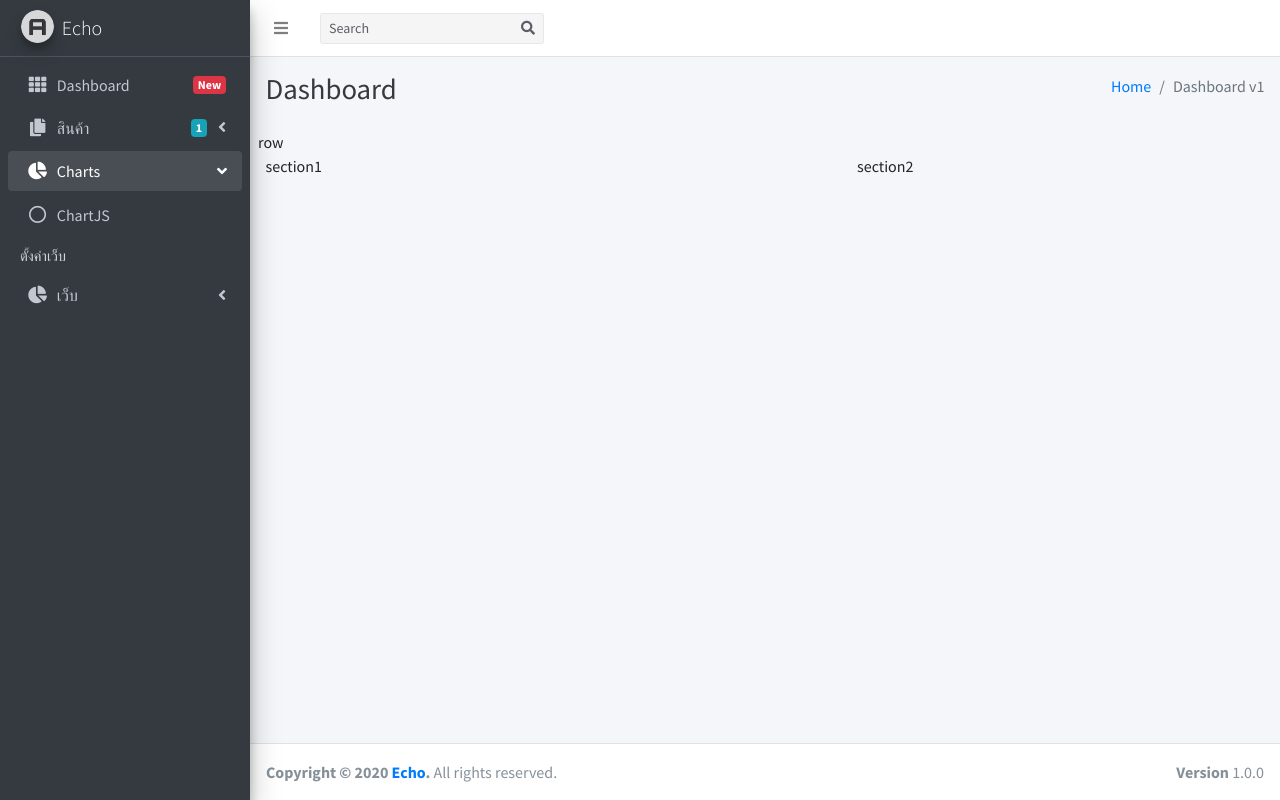
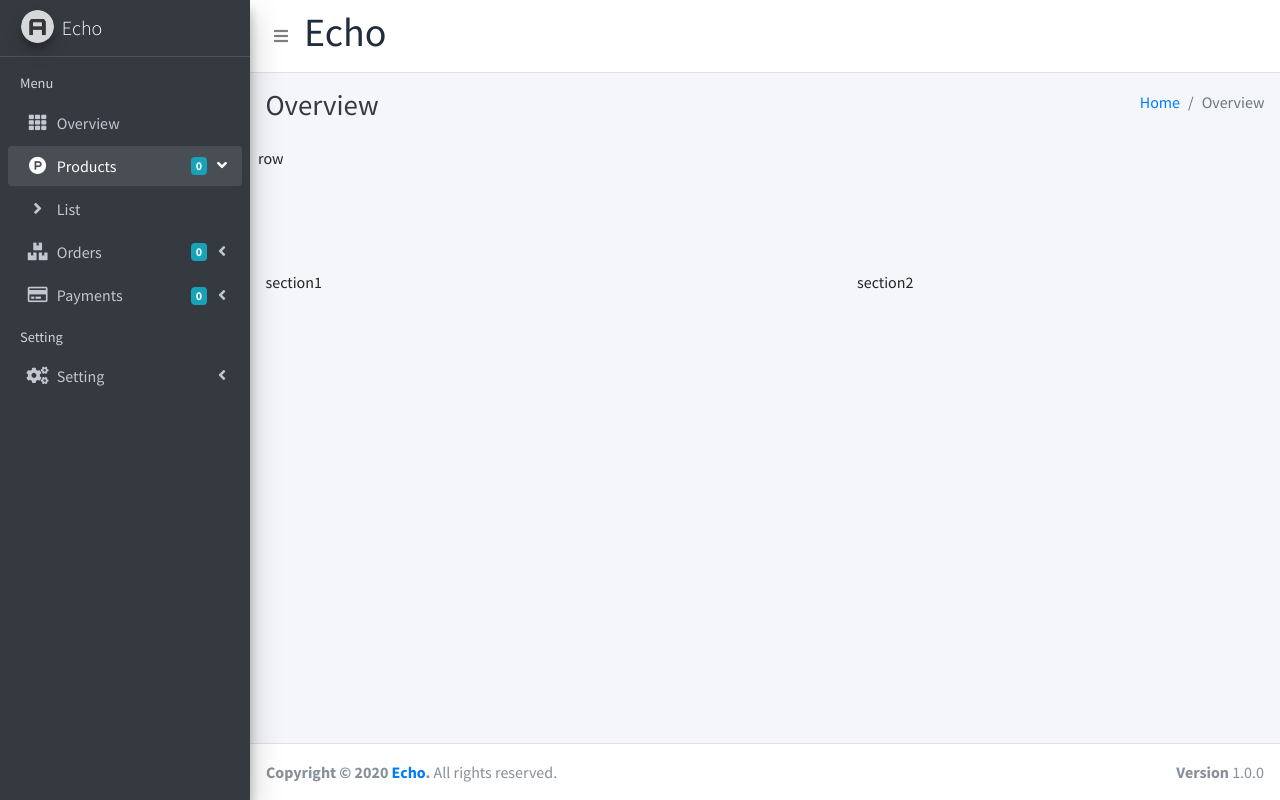
Before and after one commit to apisit19122/echo, a PHP site: page / in a window 1280 px wide, after a click that opens the changed part. Run offline with PHP 8.4, Linux system fonts and the light colour scheme; some libraries are stand-ins or nearby versions.

Commit message:
เพิ่มระบบ เพิ่มสินค้า

```diff
--- a/pages/content.php
+++ b/content.php
@@ -5,12 +5,12 @@
         <div class="container-fluid">
             <div class="row mb-2">
                 <div class="col-sm-6">
-                    <h1 class="m-0 text-dark">Dashboard</h1>
+                    <h1 class="m-0 text-dark">Overview</h1>
                 </div>
                 <div class="col-sm-6">
                     <ol class="breadcrumb float-sm-right">
                         <li class="breadcrumb-item"><a href="#">Home</a></li>
-                        <li class="breadcrumb-item active">Dashboard v1</li>
+                        <li class="breadcrumb-item active">Overview</li>
                     </ol>
                 </div>
             </div>
@@ -23,6 +23,12 @@
         <div class="container-fluid">
             <div class="row">
                 row
+            </div>
+            <div class="row">
+                <section class="col-lg-12 connectedSortable">
+
+                </section>
+
             </div>
 
             <div class="row">
--- a/index.php
+++ b/index.php
@@ -11,21 +11,18 @@
 <body class="hold-transition sidebar-mini layout-fixed">
 
   <div class="wrapper">
-    <!-- Navbar -->
-    <?php require './pages/navbar.php'; ?>
-    <!-- /Navbar -->
 
-    <!-- sidebar -->
-    <?php require './pages/sidebar.php'; ?>
-    <!-- /sidebar -->
+    <?php
+    //Navbar
+    require_once 'navbar.php';
+    //sidebar
+    require_once 'sidebar.php';
+    //content
+    require_once 'content.php';
+    //footer
+    require_once 'footer.php';
+    ?>
 
-    <!-- content -->
-    <?php require './pages/content.php'; ?>
-    <!-- /content -->
-
-    <!-- footer -->
-    <?php include './pages/footer.php'; ?>
-    <!-- /footer -->
   </div>
 
   <!-- script -->
--- a/link.php
+++ b/link.php
@@ -19,3 +19,14 @@
 <link rel="stylesheet" href="plugins/summernote/summernote-bs4.css">
 <!-- Google Font: Source Sans Pro -->
 <link href="https://fonts.googleapis.com/css?family=Source+Sans+Pro:300,400,400i,700" rel="stylesheet">
+
+<!-- DataTables -->
+<link rel="stylesheet" href="plugins/datatables-bs4/css/dataTables.bootstrap4.css">
+<!-- Theme style -->
+<link rel="stylesheet" href="dist/css/adminlte.min.css">
+<!-- Google Font: Source Sans Pro -->
+<link href="https://fonts.googleapis.com/css?family=Source+Sans+Pro:300,400,400i,700" rel="stylesheet">
+<!-- sweetalert2 -->
+<!-- <script src="https://unpkg.com/sweetalert/dist/sweetalert.min.js"></script> -->
+<script src="jquery-3.3.1.min.js"></script>
+<script src="https://cdnjs.cloudflare.com/ajax/libs/sweetalert/2.1.2/sweetalert.min.js"></script>
--- /dev/null
+++ b/navbar.php
@@ -0,0 +1,17 @@
+<!-- Navbar -->
+<nav class="main-header navbar navbar-expand navbar-white navbar-light">
+    <!-- Left navbar links -->
+    <ul class="navbar-nav">
+        <li class="nav-item">
+            <a class="nav-link" data-widget="pushmenu" href="#"><i class="fas fa-bars"></i></a>
+        </li>
+    </ul>
+    <ul class="navbar-nav">
+        <li class="nav-item">
+            <h1 style="text-align: center;" >Echo</h1>
+        </li>
+    </ul>
+
+
+</nav>
+<!-- /.navbar -->
--- a/pages/navbar.php
+++ /dev/null
@@ -1,26 +0,0 @@
-<!-- Navbar -->
-<nav class="main-header navbar navbar-expand navbar-white navbar-light">
-    <!-- Left navbar links -->
-    <ul class="navbar-nav">
-        <li class="nav-item">
-            <a class="nav-link" data-widget="pushmenu" href="#"><i class="fas fa-bars"></i></a>
-        </li>
-        <!-- <li class="nav-item d-none d-sm-inline-block">
-        <a href="index3.html" class="nav-link">Home</a>
-      </li> -->
-    </ul>
-
-    <!-- SEARCH FORM -->
-    <form class="form-inline ml-3">
-        <div class="input-group input-group-sm">
-            <input class="form-control form-control-navbar" type="search" placeholder="Search" aria-label="Search">
-            <div class="input-group-append">
-                <button class="btn btn-navbar" type="submit">
-                    <i class="fas fa-search"></i>
-                </button>
-            </div>
-        </div>
-    </form>
-
-</nav>
-<!-- /.navbar -->
--- a/script.php
+++ b/script.php
@@ -32,3 +32,21 @@
 <script src="dist/js/pages/dashboard.js"></script>
 <!-- AdminLTE for demo purposes -->
 <script src="dist/js/demo.js"></script>
+
+<!-- DataTables -->
+<script src="plugins/datatables/jquery.dataTables.js"></script>
+<script src="plugins/datatables-bs4/js/dataTables.bootstrap4.js"></script>
+<!-- page script -->
+<script>
+  $(function () {
+    $("#example1").DataTable();
+    $('#example2').DataTable({
+      "paging": true,
+      "lengthChange": false,
+      "searching": false,
+      "ordering": true,
+      "info": true,
+      "autoWidth": false,
+    });
+  });
+</script>
--- a/pages/sidebar.php
+++ b/sidebar.php
@@ -10,65 +10,90 @@
         <nav class="mt-2">
             <ul class="nav nav-pills nav-sidebar flex-column" data-widget="treeview" role="menu" data-accordion="false">
 
+                <li class="nav-header">Menu</li>
                 <li class="nav-item">
-                    <a href="pages/widgets.html" class="nav-link">
+                    <a href="index.php" class="nav-link">
                         <i class="nav-icon fas fa-th"></i>
                         <p>
-                            Dashboard
-                            <span class="right badge badge-danger">New</span>
+                            Overview
                         </p>
                     </a>
                 </li>
                 <li class="nav-item has-treeview">
                     <a href="#" class="nav-link">
-                        <i class="nav-icon fas fa-copy"></i>
+                        <i class="nav-icon fab fa-product-hunt"></i>
                         <p>
-                            สินค้า
+                            Products
                             <i class="fas fa-angle-left right"></i>
-                            <span class="badge badge-info right">1</span>
+                            <span class="badge badge-info right">0</span>
                         </p>
                     </a>
                     <ul class="nav nav-treeview">
                         <li class="nav-item">
-                            <a href="pages/layout/top-nav.html" class="nav-link">
-                                <i class="far fa-circle nav-icon"></i>
-                                <p>อาหารเสริม</p>
+                            <a href="product.php" class="nav-link">
+                                <i class="nav-icon fas fa-angle-right"></i>
+                                <p>List</p>
                             </a>
                         </li>
                     </ul>
                 </li>
                 <li class="nav-item has-treeview">
+                    <a href="pages/product.php" class="nav-link">
+                        <i class="nav-icon fas fa-boxes"></i>
+                        <p>
+                            Orders
+                            <i class="right fas fa-angle-left"></i>
+                            <span class="badge badge-info right">0</span>
+                        </p>
+                    </a>
+                    <ul class="nav nav-treeview">
+                        <li class="nav-item">
+                            <a href="pages/charts/chartjs.html" class="nav-link">
+                                <i class="nav-icon fas fa-angle-right"></i>
+                                <p>List</p>
+                            </a>
+                        </li>
+                    </ul>
+                </li>
+                <li class="nav-item has-treeview">
+                    <a href="pages/product.php" class="nav-link">
+                        <i class="nav-icon far fa-credit-card"></i>
+                        <p>
+                            Payments
+                            <i class="right fas fa-angle-left"></i>
+                            <span class="badge badge-info right">0</span>
+                        </p>
+                    </a>
+                    <ul class="nav nav-treeview">
+                        <li class="nav-item">
+                            <a href="pages/charts/chartjs.html" class="nav-link">
+                                <i class="nav-icon fas fa-angle-right"></i>
+                                <p>Slip</p>
+                            </a>
+                        </li>
+                        <li class="nav-item">
+                            <a href="pages/charts/chartjs.html" class="nav-link">
+                                <i class="nav-icon fas fa-angle-right"></i>
+                                <p>Refund</p>
+                            </a>
+                        </li>
+                    </ul>
+                </li>
+
+                <li class="nav-header">Setting</li>
+                <li class="nav-item has-treeview">
                     <a href="#" class="nav-link">
-                        <i class="nav-icon fas fa-chart-pie"></i>
+                        <i class="nav-icon fas fa-cogs"></i>
                         <p>
-                            Charts
+                            Setting
                             <i class="right fas fa-angle-left"></i>
                         </p>
                     </a>
                     <ul class="nav nav-treeview">
                         <li class="nav-item">
                             <a href="pages/charts/chartjs.html" class="nav-link">
-                                <i class="far fa-circle nav-icon"></i>
-                                <p>ChartJS</p>
-                            </a>
-                        </li>
-                    </ul>
-                </li>
-
-                <li class="nav-header">ตั้งค่าเว็บ</li>
-                <li class="nav-item has-treeview">
-                    <a href="#" class="nav-link">
-                        <i class="nav-icon fas fa-chart-pie"></i>
-                        <p>
-                            เว็บ
-                            <i class="right fas fa-angle-left"></i>
-                        </p>
-                    </a>
-                    <ul class="nav nav-treeview">
-                        <li class="nav-item">
-                            <a href="pages/charts/chartjs.html" class="nav-link">
-                                <i class="far fa-circle nav-icon"></i>
-                                <p>เปลี่ยน</p>
+                                <i class="nav-icon fas fa-angle-right"></i>
+                                <p>Null</p>
                             </a>
                         </li>
                     </ul>
```
Also changed, not shown: database/echo.sql (added, +189 -0 lines), product.php (added, +158 -0 lines), product_add.php (added, +87 -0 lines), product_delete.php (added, +20 -0 lines), README.md, footer.php (renamed from pages/footer.php), img/product/p1.png (added), img/product/p2.png (added), img/product/p3.png (added), img/product/p4.png (added), img/product1.jpg (added), img/productS__18309123.jpg (added), 1 other file.
